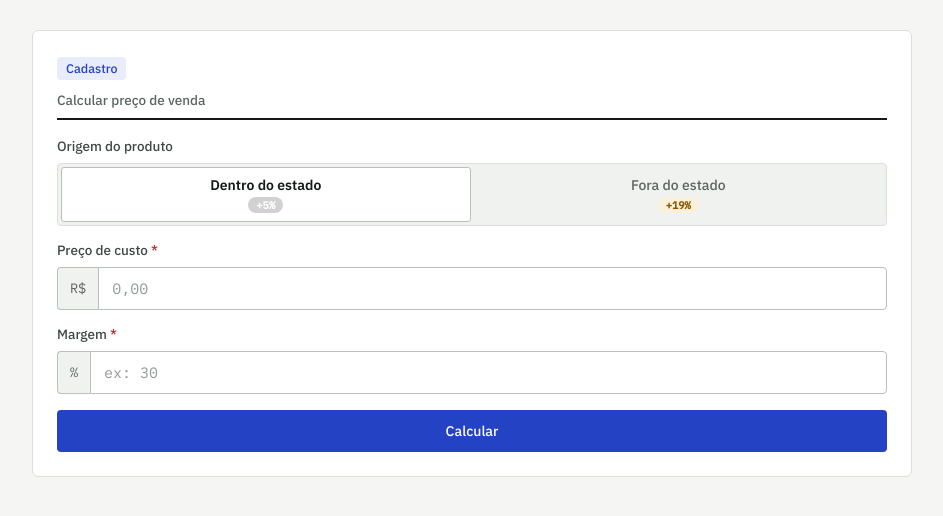
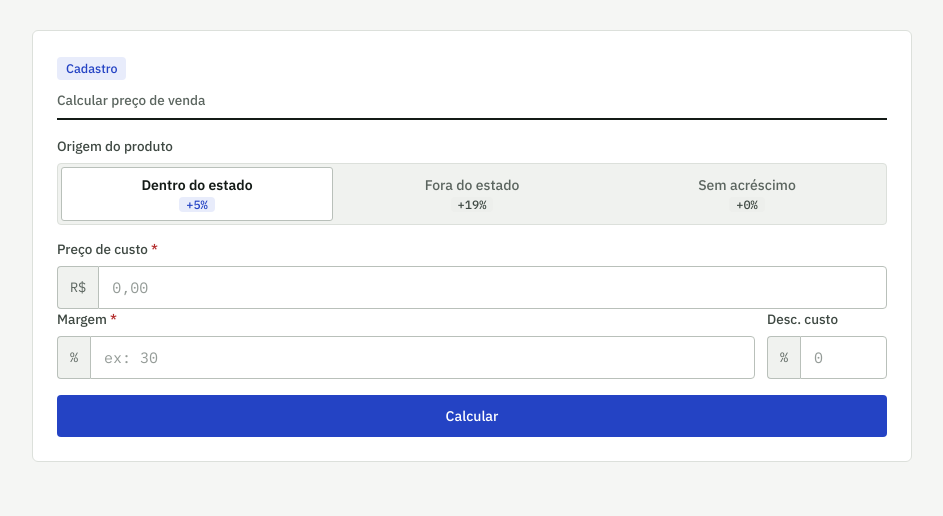
Before and after one commit to Danitinho/sistema-ferramentas, a Flask app: page /cadastro/calculadora in a window 1280 px wide. Shown: the part 128-644 px from the top of the page, without its empty margins (168-1111 px from the left). Run offline with Flask 3, Linux system fonts and the light colour scheme; the visitor is signed in with stand-in values (Sample User, id 1); data comes from the database, SQL or seed files in the repository; data that the repository does not hold is empty.

Commit message:
Calculadora: desconto no custo e opcao sem acrescimo de origem
- desconto (%) opcional sobre o custo, aplicado antes do imposto e da margem
- origem "sem acrescimo" (+0%): preco = custo (com desconto) + margem;
  origem desconhecida continua valendo "dentro do estado"
- etiqueta de taxa do botao marcado legivel no tema claro

Co-Authored-By: Claude Opus 5.5 <noreply@anthropic.com>

```diff
--- a/app.py
+++ b/app.py
@@ -120,15 +120,24 @@ def calcular_preco():
     try:
         custo  = float(data["custo"])
         margem = float(data["margem"]) / 100
-        taxa   = 0.19 if data.get("origem") == "fora" else 0.05
+        # Acréscimo por origem: dentro do estado 5%, fora 19%, "sem" = só a
+        # margem. Origem desconhecida cai em "dentro", como sempre foi.
+        taxa   = {"dentro": 0.05, "fora": 0.19, "sem": 0.0}.get(data.get("origem"), 0.05)
+        # Desconto no custo (%), opcional; aplicado antes do imposto e da margem.
+        desconto = float(data.get("desconto") or 0)
+        if not 0 <= desconto < 100:
+            raise ValueError("desconto deve estar entre 0 e 99,9%")
 
-        custo_com_imposto = custo * (1 + taxa)
+        custo_liquido     = custo * (1 - desconto / 100)
+        custo_com_imposto = custo_liquido * (1 + taxa)
         preco             = custo_com_imposto * (1 + margem)
 
         return jsonify({
             "preco":              round(preco, 2),
+            "valor_desconto":     round(custo - custo_liquido, 2),
+            "custo_liquido":      round(custo_liquido, 2),
             "custo_com_imposto":  round(custo_com_imposto, 2),
-            "valor_imposto":      round(custo_com_imposto - custo, 2),
+            "valor_imposto":      round(custo_com_imposto - custo_liquido, 2),
             "valor_margem":       round(preco - custo_com_imposto, 2),
         })
     except (KeyError, ValueError) as e:
--- a/templates/cadastro/calculadora.html
+++ b/templates/cadastro/calculadora.html
@@ -7,9 +7,12 @@
 <style>
   .origem-toggle { margin-bottom: 4px; }
   .origem-toggle button { display: flex; flex-direction: column; align-items: center; gap: 3px; }
-  .taxa-chip { font-size: 10.5px; font-weight: 700; padding: 1px 8px; border-radius: 10px;
-    background: var(--warning-bg); color: var(--warning); font-family: var(--mono); }
-  .origem-toggle button.ativo .taxa-chip { background: rgba(0,0,0,.18); color: var(--amber-ink); }
+  .taxa-chip { font-size: 12px; font-weight: 500; padding: 0 7px; border-radius: var(--radius-sm);
+    background: var(--surface-3); color: var(--ink-2); font-family: var(--mono); }
+  .origem-toggle button.ativo .taxa-chip { background: var(--accent-soft); color: var(--accent); }
+
+  .linha-margem { display: grid; grid-template-columns: 1fr 120px; gap: 12px; align-items: end; }
+  .linha-margem > div { min-width: 0; }
 
   .preco-destaque { font-size: 38px; font-weight: 750; color: var(--success);
     letter-spacing: -.5px; line-height: 1.1; margin: 6px 0 16px;
@@ -39,15 +42,29 @@
       Fora do estado
       <span class="taxa-chip">+19%</span>
     </button>
+    <button id="btn-sem" onclick="selecionarOrigem('sem')">
+      Sem acréscimo
+      <span class="taxa-chip">+0%</span>
+    </button>
   </div>
 
   <label>Preço de custo <em>*</em></label>
   <div class="ingrp"><span class="pre">R$</span>
     <input type="number" id="custo" placeholder="0,00" step="0.01" min="0" inputmode="decimal"></div>
 
-  <label>Margem <em>*</em></label>
-  <div class="ingrp"><span class="pre">%</span>
-    <input type="number" id="margem" placeholder="ex: 30" step="0.1" min="0" inputmode="decimal"></div>
+  <div class="linha-margem">
+    <div>
+      <label>Margem <em>*</em></label>
+      <div class="ingrp"><span class="pre">%</span>
+        <input type="number" id="margem" placeholder="ex: 30" step="0.1" min="0" inputmode="decimal"></div>
+    </div>
+    <div class="col-desconto">
+      <label>Desc. custo</label>
+      <div class="ingrp"><span class="pre">%</span>
+        <input type="number" id="desconto" placeholder="0" step="0.1" min="0" max="99.9" inputmode="decimal"
+               title="Desconto opcional sobre o preço de custo, aplicado antes do imposto e da margem"></div>
+    </div>
+  </div>
 
   <button class="btn btn-primary" onclick="calcular()">Calcular</button>
 
@@ -67,11 +84,14 @@
 <script>
 const $ = id => document.getElementById(id);
 let _origem = "dentro";
+// Acréscimo por origem — o mesmo mapa da rota em app.py. "sem" = só a margem.
+const TAXAS = { dentro: 0.05, fora: 0.19, sem: 0 };
 
 function selecionarOrigem(origem) {
   _origem = origem;
   $("btn-dentro").classList.toggle("ativo", origem === "dentro");
   $("btn-fora").classList.toggle("ativo",   origem === "fora");
+  $("btn-sem").classList.toggle("ativo",    origem === "sem");
   if ($("resultado").classList.contains("show")) calcular();
 }
 
@@ -92,13 +112,23 @@ function calcular() {
     $("erro").classList.add("show");
     return;
   }
+  // Desconto em branco = sem desconto.
+  const desconto = $("desconto").value.trim() === "" ? 0 : parseFloat($("desconto").value);
+  if (isNaN(desconto) || desconto < 0 || desconto >= 100) {
+    $("msg-erro").textContent = "Informe um desconto entre 0 e 99,9%.";
+    $("erro").classList.add("show");
+    return;
+  }
 
-  const taxa            = _origem === "fora" ? 0.19 : 0.05;
-  const custoComImposto = custo * (1 + taxa);
+  // O desconto reduz o custo ANTES do imposto e da margem.
+  const valorDesconto   = custo * desconto / 100;
+  const custoLiquido    = custo - valorDesconto;
+  const taxa            = TAXAS[_origem] ?? 0.05;
+  const custoComImposto = custoLiquido * (1 + taxa);
   const preco           = custoComImposto * (1 + margem / 100);
-  const valorImposto    = custoComImposto - custo;
+  const valorImposto    = custoComImposto - custoLiquido;
   const valorMargem     = preco - custoComImposto;
-  const taxaPct         = _origem === "fora" ? "19" : "5";
+  const taxaPct         = (taxa * 100).toLocaleString("pt-BR");
 
   $("preco-final").textContent = brl(preco);
   $("detalhes").innerHTML = `
@@ -106,6 +136,16 @@ function calcular() {
       <span class="rot">Preço de custo</span>
       <span class="val">${brl(custo)}</span>
     </div>
+    ${desconto > 0 ? `
+    <div class="detalhe">
+      <span class="rot">Desconto (${desconto.toLocaleString("pt-BR")}%)</span>
+      <span class="val">− ${brl(valorDesconto)}</span>
+    </div>
+    <div class="detalhe">
+      <span class="rot">Custo com desconto</span>
+      <span class="val">${brl(custoLiquido)}</span>
+    </div>` : ""}
+    ${taxa > 0 ? `
     <div class="detalhe">
       <span class="rot">Imposto (${taxaPct}%)</span>
       <span class="val">+ ${brl(valorImposto)}</span>
@@ -113,7 +153,11 @@ function calcular() {
     <div class="detalhe">
       <span class="rot">Custo com imposto</span>
       <span class="val">${brl(custoComImposto)}</span>
-    </div>
+    </div>` : `
+    <div class="detalhe">
+      <span class="rot">Sem acréscimo de origem</span>
+      <span class="val">+ ${brl(0)}</span>
+    </div>`}
     <div class="detalhe">
       <span class="rot">Margem (${margem.toLocaleString("pt-BR")}%)</span>
       <span class="val">+ ${brl(valorMargem)}</span>
```
